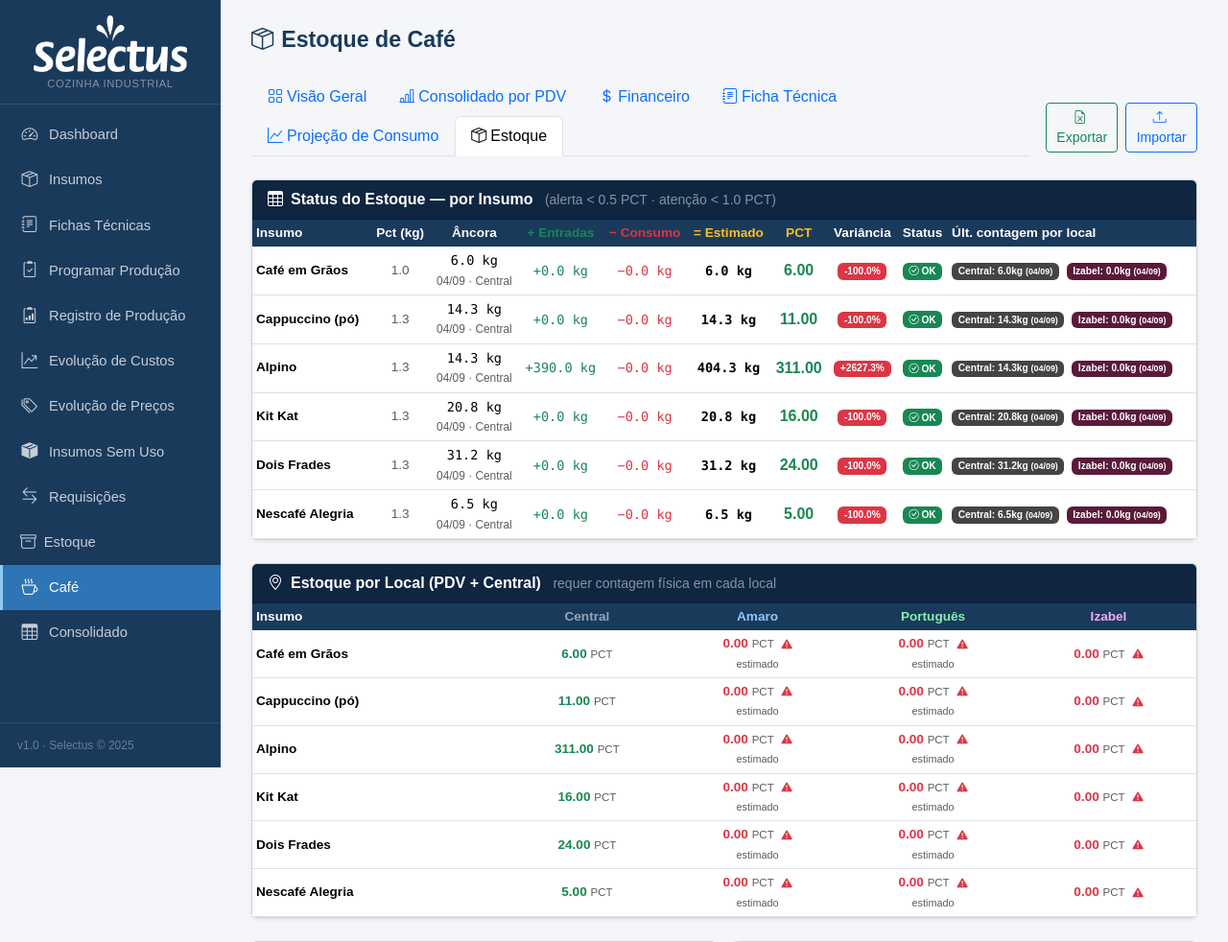
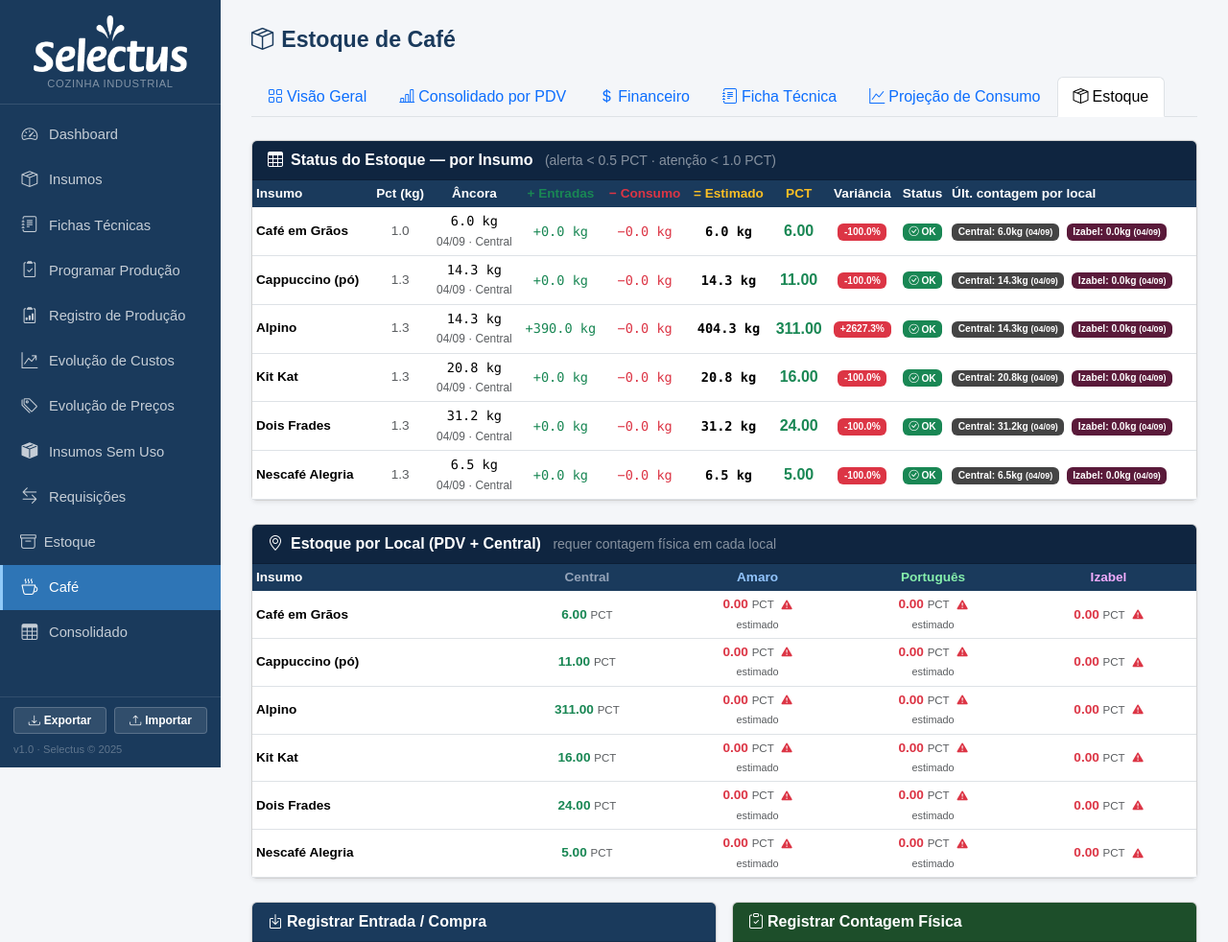
Before and after one commit to brennicius/sistemaselectus, a Flask app: page /cafe/estoque in a window 1280 px wide. Shown: the top 982 px of the page at 96% size. Run offline with Flask 3, Linux system fonts and the light colour scheme; data comes from the database, SQL or seed files in the repository.

Commit message:
Sistema: botões globais Exportar/Importar base completa na sidebar
- GET /sistema/exportar → download do cozinha.db completo
- POST /sistema/importar → upload de .db para substituir a base
- Botões fixos no rodapé da sidebar (visíveis em todas as páginas)
- Removidos botões de export/import específicos do Café

Co-Authored-By: Claude Sonnet 4.6 <noreply@anthropic.com>

```diff
--- a/app.py
+++ b/app.py
@@ -3265,6 +3265,43 @@ def cafe_del_contagem(cid):
     db.commit(); db.close()
     return redirect(url_for('cafe_estoque'))
 
+# ─────────────── BASE COMPLETA — EXPORTAR / IMPORTAR ────────────────────────
+
+@app.route('/sistema/exportar')
+def sistema_exportar():
+    db_path = os.path.join(os.path.dirname(__file__), 'cozinha.db')
+    from datetime import date as _date
+    fname = f'selectus_base_{_date.today().isoformat()}.db'
+    return send_file(db_path, as_attachment=True, download_name=fname,
+                     mimetype='application/octet-stream')
+
+
+@app.route('/sistema/importar', methods=['POST'])
+def sistema_importar():
+    import sqlite3 as _sqlite3, shutil, tempfile
+    f = request.files.get('arquivo')
+    if not f:
+        flash('Nenhum arquivo enviado.', 'danger')
+        return redirect(request.referrer or url_for('index'))
+    # Salva em temp e valida que é SQLite
+    tmp = tempfile.NamedTemporaryFile(delete=False, suffix='.db')
+    f.save(tmp.name)
+    tmp.close()
+    try:
+        test = _sqlite3.connect(tmp.name)
+        test.execute("SELECT name FROM sqlite_master LIMIT 1").fetchone()
+        test.close()
+    except Exception as e:
+        os.unlink(tmp.name)
+        flash(f'Arquivo inválido: {e}', 'danger')
+        return redirect(request.referrer or url_for('index'))
+    db_path = os.path.join(os.path.dirname(__file__), 'cozinha.db')
+    shutil.copy2(tmp.name, db_path)
+    os.unlink(tmp.name)
+    flash('Base importada com sucesso! O sistema foi atualizado.', 'success')
+    return redirect(url_for('index'))
+
+
 # ─────────────── CAFÉ — EXPORTAR / IMPORTAR ──────────────────────────────────
 
 @app.route('/cafe/exportar')
--- a/templates/_cafe_tabs.html
+++ b/templates/_cafe_tabs.html
@@ -32,50 +32,4 @@
     </li>
   </ul>
 
-  {# Botões Exportar / Importar #}
-  <div class="d-flex gap-2 ms-3 mb-1">
-    <a href="{{ url_for('cafe_exportar') }}" class="btn btn-sm btn-outline-success" title="Exportar todos os dados do café como Excel">
-      <i class="bi bi-file-earmark-excel me-1"></i>Exportar
-    </a>
-    <button class="btn btn-sm btn-outline-primary" data-bs-toggle="modal" data-bs-target="#modalImportar"
-            title="Importar Entradas ou Contagens de um arquivo Excel">
-      <i class="bi bi-upload me-1"></i>Importar
-    </button>
-  </div>
 </div>
-
-{# Modal de importação #}
-<div class="modal fade" id="modalImportar" tabindex="-1">
-  <div class="modal-dialog">
-    <form method="POST" action="{{ url_for('cafe_importar') }}" enctype="multipart/form-data">
-      <div class="modal-content">
-        <div class="modal-header" style="background:#0f2540">
-          <h5 class="modal-title text-white"><i class="bi bi-upload me-2"></i>Importar dados de Café</h5>
-          <button type="button" class="btn-close btn-close-white" data-bs-dismiss="modal"></button>
-        </div>
-        <div class="modal-body">
-          <div class="alert alert-info py-2 small">
-            Use o arquivo exportado como modelo. A importação adiciona registros novos — não substitui os existentes.
-          </div>
-          <div class="mb-3">
-            <label class="form-label fw-semibold">O que importar?</label>
-            <select name="aba" class="form-select">
-              <option value="Tudo">Tudo (Leituras + Entradas + Contagens)</option>
-              <option value="Entradas">Entradas (compras de insumos)</option>
-              <option value="Contagens">Contagens (inventários físicos)</option>
-              <option value="Leituras">Leituras (histórico das máquinas)</option>
-            </select>
-          </div>
-          <div class="mb-3">
-            <label class="form-label fw-semibold">Arquivo Excel (.xlsx)</label>
-            <input type="file" name="arquivo" class="form-control" accept=".xlsx" required>
-          </div>
-        </div>
-        <div class="modal-footer">
-          <button type="button" class="btn btn-secondary" data-bs-dismiss="modal">Cancelar</button>
-          <button type="submit" class="btn btn-primary"><i class="bi bi-upload me-1"></i>Importar</button>
-        </div>
-      </div>
-    </form>
-  </div>
-</div>
--- a/templates/base.html
+++ b/templates/base.html
@@ -126,7 +126,52 @@
       <i class="bi bi-table"></i> Consolidado
     </a>
   </nav>
-  <div class="sidebar-footer">v1.0 · Selectus &copy; 2025</div>
+  <div class="sidebar-footer" style="padding:10px 14px">
+    <div class="d-flex gap-2 mb-2">
+      <a href="{{ url_for('sistema_exportar') }}"
+         class="btn btn-sm w-50 fw-semibold"
+         style="background:rgba(255,255,255,.1);color:#fff;border:1px solid rgba(255,255,255,.2);font-size:.75rem"
+         title="Baixar banco de dados completo">
+        <i class="bi bi-download me-1"></i>Exportar
+      </a>
+      <button class="btn btn-sm w-50 fw-semibold"
+              style="background:rgba(255,255,255,.1);color:#fff;border:1px solid rgba(255,255,255,.2);font-size:.75rem"
+              data-bs-toggle="modal" data-bs-target="#modalImportarBase"
+              title="Restaurar banco de dados">
+        <i class="bi bi-upload me-1"></i>Importar
+      </button>
+    </div>
+    <div style="font-size:.7rem;color:rgba(255,255,255,.3)">v1.0 · Selectus &copy; 2025</div>
+  </div>
+</div>
+
+{# Modal importar base completa #}
+<div class="modal fade" id="modalImportarBase" tabindex="-1">
+  <div class="modal-dialog">
+    <form method="POST" action="{{ url_for('sistema_importar') }}" enctype="multipart/form-data">
+      <div class="modal-content">
+        <div class="modal-header" style="background:#1a3a5c">
+          <h5 class="modal-title text-white"><i class="bi bi-upload me-2"></i>Importar Base Completa</h5>
+          <button type="button" class="btn-close btn-close-white" data-bs-dismiss="modal"></button>
+        </div>
+        <div class="modal-body">
+          <div class="alert alert-warning py-2 small">
+            <i class="bi bi-exclamation-triangle me-1"></i>
+            <strong>Atenção:</strong> o arquivo importado <strong>substitui toda a base atual</strong>.
+            Use o arquivo <code>.db</code> exportado por este sistema.
+          </div>
+          <div class="mb-3">
+            <label class="form-label fw-semibold">Arquivo de base (.db)</label>
+            <input type="file" name="arquivo" class="form-control" accept=".db" required>
+          </div>
+        </div>
+        <div class="modal-footer">
+          <button type="button" class="btn btn-secondary" data-bs-dismiss="modal">Cancelar</button>
+          <button type="submit" class="btn btn-danger"><i class="bi bi-upload me-1"></i>Importar e substituir</button>
+        </div>
+      </div>
+    </form>
+  </div>
 </div>
 
 <div id="main">
```
